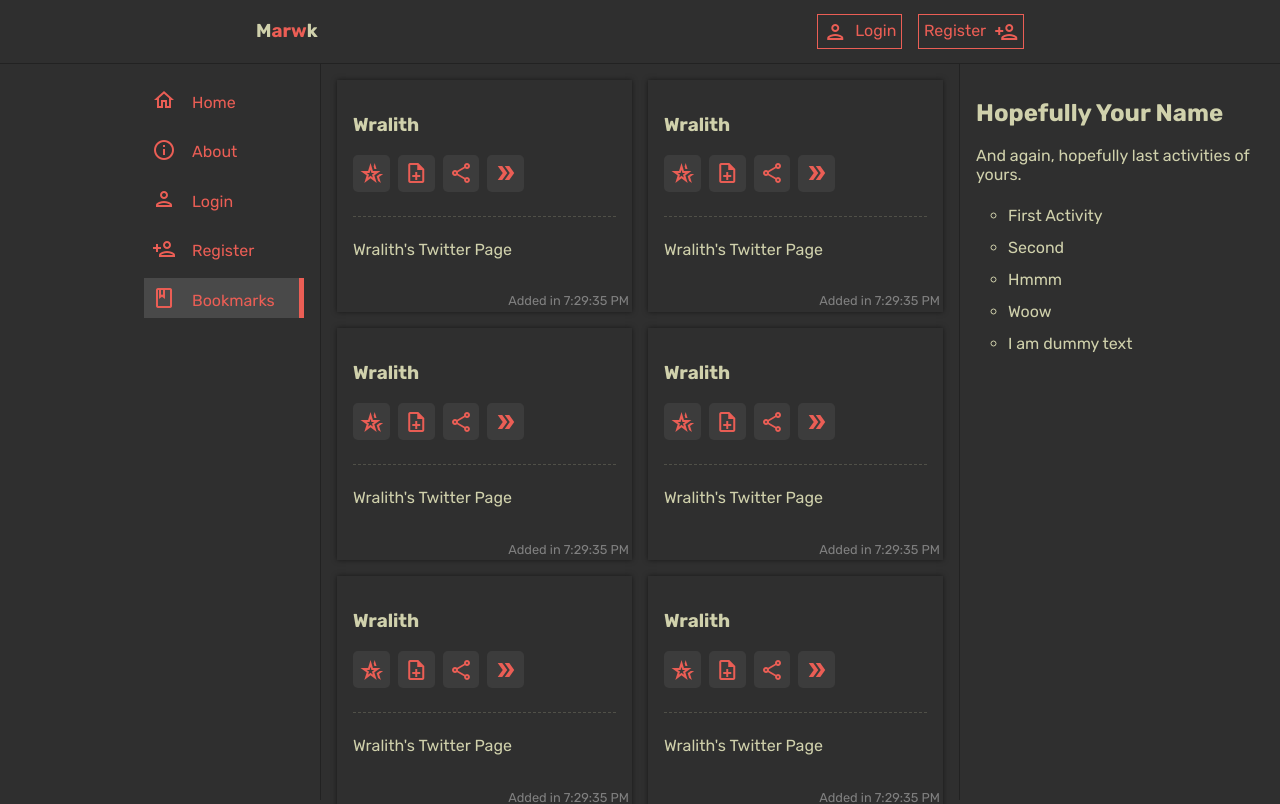
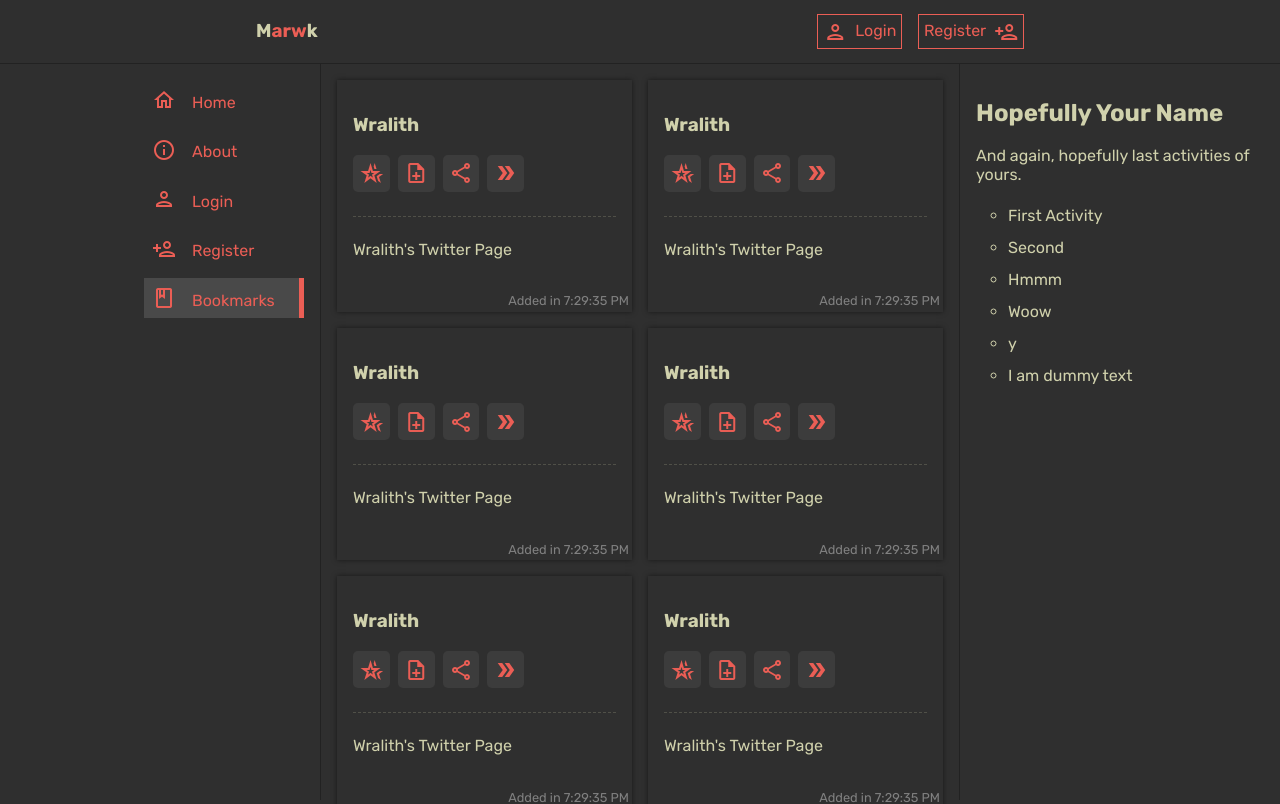
Before and after one commit to wralith/marwk, a Vue app: page /bookmarks in a window 1280 px wide. Shown: the top 804 px of the page. Built offline with nearby package versions, Linux system fonts and the light colour scheme; data requests are answered from the project's data file.

Commit message:
build: add axios and inject types

```diff
--- /dev/null
+++ b/db.json
@@ -0,0 +1,5 @@
+{
+  "users": ["x", "y"],
+  "bookmarks": [],
+  "tags": []
+}
--- a/package.json
+++ b/package.json
@@ -6,9 +6,11 @@
     "build": "vue-tsc --noEmit && vite build",
     "preview": "vite preview --port 5050",
     "typecheck": "vue-tsc --noEmit",
-    "lint": "eslint . --ext .vue,.js,.jsx,.cjs,.mjs,.ts,.tsx,.cts,.mts --fix --ignore-path .gitignore"
+    "lint": "eslint . --ext .vue,.js,.jsx,.cjs,.mjs,.ts,.tsx,.cts,.mts --fix --ignore-path .gitignore",
+    "json-server": "json-server --watch db.json --port 3004"
   },
   "dependencies": {
+    "axios": "^0.27.2",
     "pinia": "^2.0.13",
     "vue": "^3.2.33",
     "vue-router": "^4.0.14"
--- a/src/components/UI/UserBar.vue
+++ b/src/components/UI/UserBar.vue
@@ -1,3 +1,16 @@
+<script setup lang="ts">
+import { onMounted, ref } from 'vue'
+import { injectStrict, AxiosKey } from '@/utils/InjectAxios'
+const http = injectStrict(AxiosKey)
+
+let name = ref('')
+onMounted(async () => {
+  const resp = await http.get('/users')
+  console.log(await resp.data)
+  name.value = await resp.data[1]
+})
+</script>
+
 <template>
   <h2>Hopefully Your Name</h2>
   <p>And again, hopefully last activities of yours.</p>
@@ -6,6 +19,7 @@
     <li>Second</li>
     <li>Hmmm</li>
     <li>Woow</li>
+    <li>{{ name }}</li>
     <li>I am dummy text</li>
   </ul>
 </template>
--- a/src/main.ts
+++ b/src/main.ts
@@ -1,5 +1,6 @@
 import { createApp } from 'vue'
 import { createPinia } from 'pinia'
+import { AxiosKey, apiClient } from '@/utils/InjectAxios'
 
 import App from './App.vue'
 import router from './router'
@@ -9,4 +10,5 @@ const app = createApp(App)
 app.use(createPinia())
 app.use(router)
 
+app.provide(AxiosKey, apiClient)
 app.mount('#app')
--- /dev/null
+++ b/src/utils/InjectAxios.ts
@@ -0,0 +1,20 @@
+import { inject } from 'vue'
+import type { InjectionKey } from 'vue'
+import axios, { type AxiosInstance } from 'axios'
+
+export const AxiosKey: InjectionKey<AxiosInstance> = Symbol('http')
+
+export const apiClient: AxiosInstance = axios.create({
+  baseURL: 'http://localhost:3004',
+  headers: {
+    'Content-type': 'application/json'
+  }
+})
+
+export function injectStrict<T>(key: InjectionKey<T>, fallback?: T) {
+  const resolved = inject(key, fallback)
+  if (!resolved) {
+    throw new Error(`Could not resolve ${key}`)
+  }
+  return resolved
+}
--- a/tsconfig.json
+++ b/tsconfig.json
@@ -5,7 +5,8 @@
     "baseUrl": ".",
     "paths": {
       "@/*": ["./src/*"]
-    }
+    },
+    "skipLibCheck": true
   },
 
   "references": [
```
